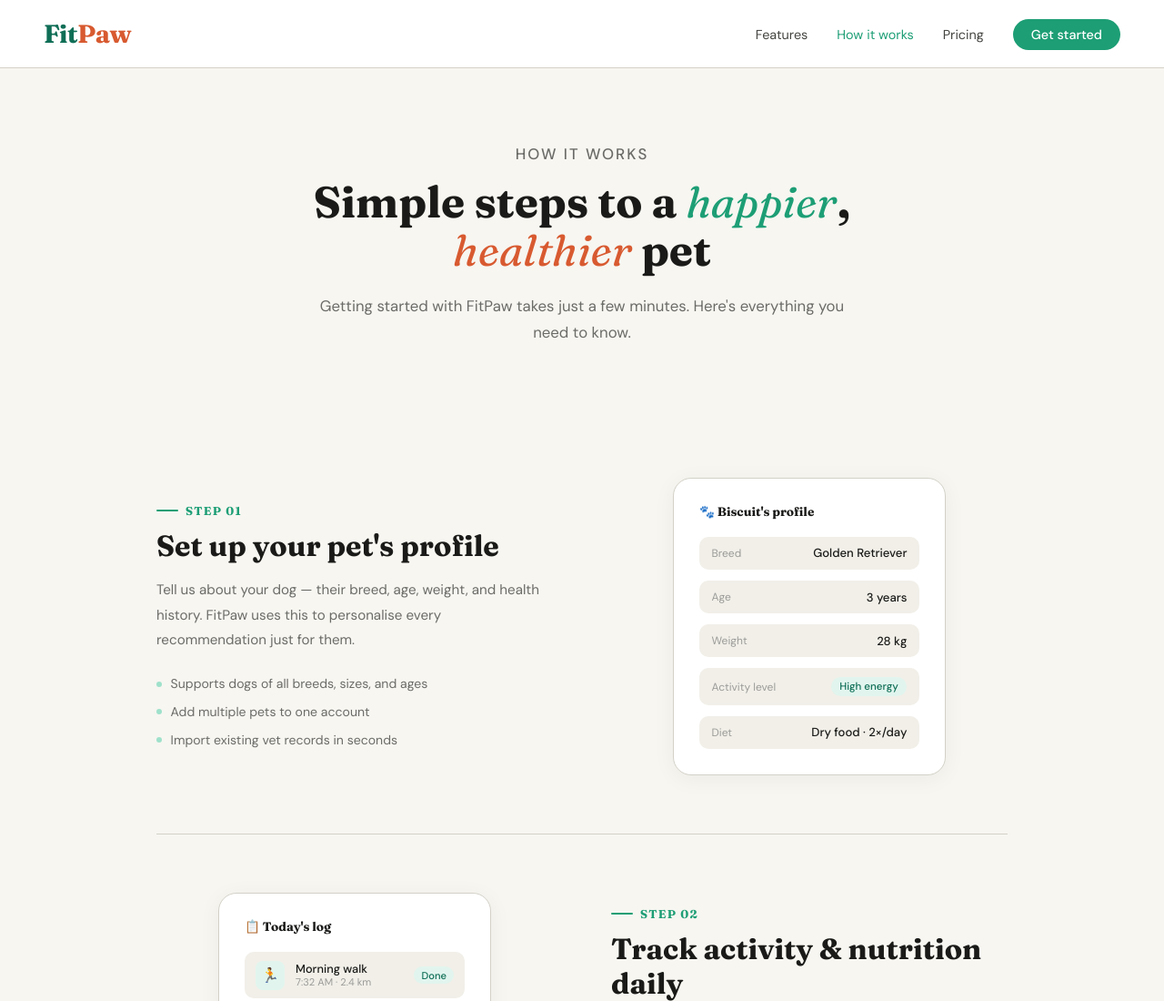
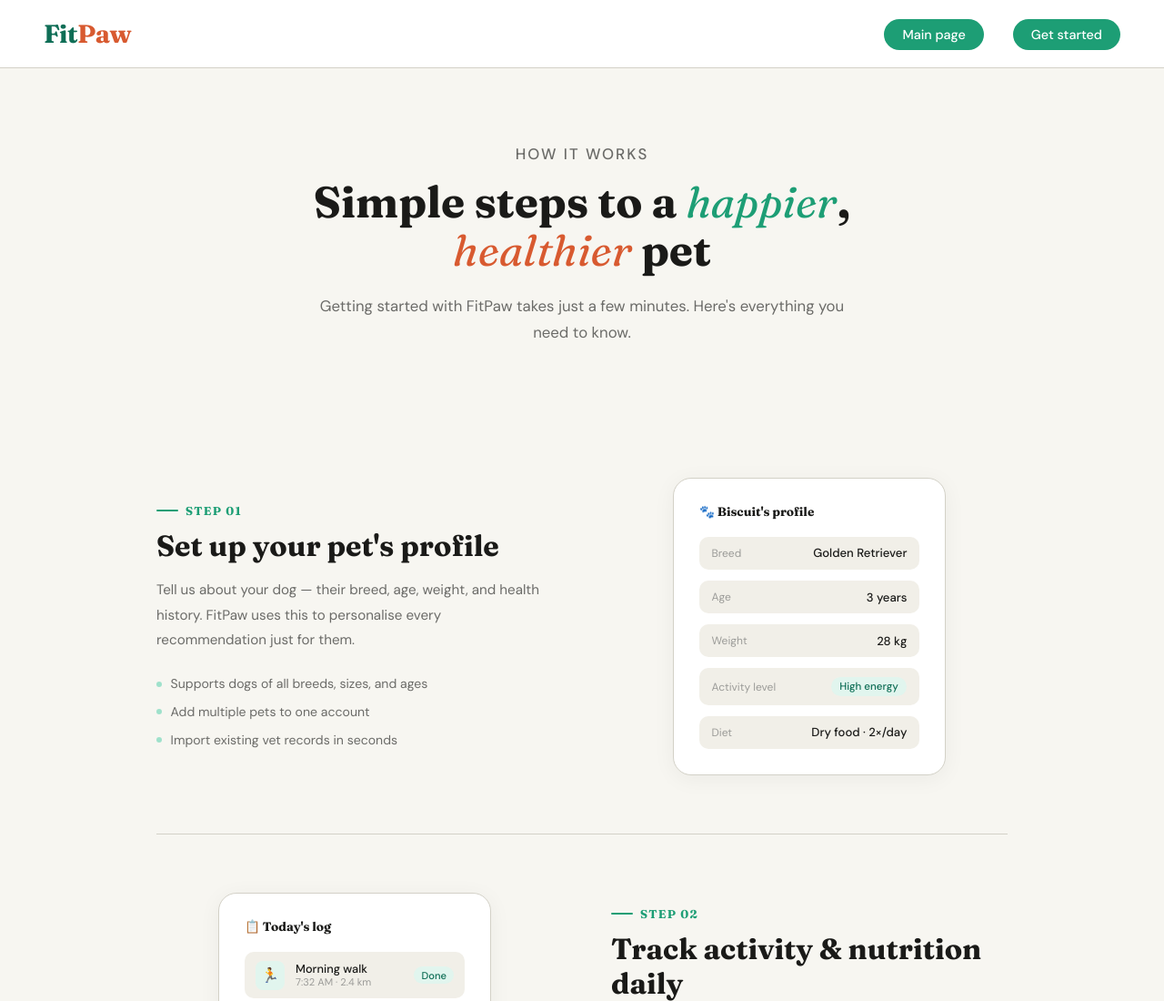
Before and after one commit to BPef-cs/BPef-cs.github.io, a plain HTML site: page HowItWorks.html in a window 1280 px wide. Shown: the top 1100 px of the page at 91% size. Drawn offline with Linux system fonts and the light colour scheme.

Commit message:
Add files via upload

```diff
--- a/HowItWorks.html
+++ b/HowItWorks.html
@@ -443,9 +443,7 @@
   <nav>
     <a href="index.html" class="logo">Fit<span>Paw</span></a>
     <ul>
-      <li><a href="#">Features</a></li>
-      <li><a href="#" class="active">How it works</a></li>
-      <li><a href="#">Pricing</a></li>
+      <li><a href="index.html" class="nav-cta">Main page</a></li>
       <li><a href="#" class="nav-cta">Get started</a></li>
     </ul>
   </nav>
```
Also changed, not shown: index.html (+1 -1 lines).
